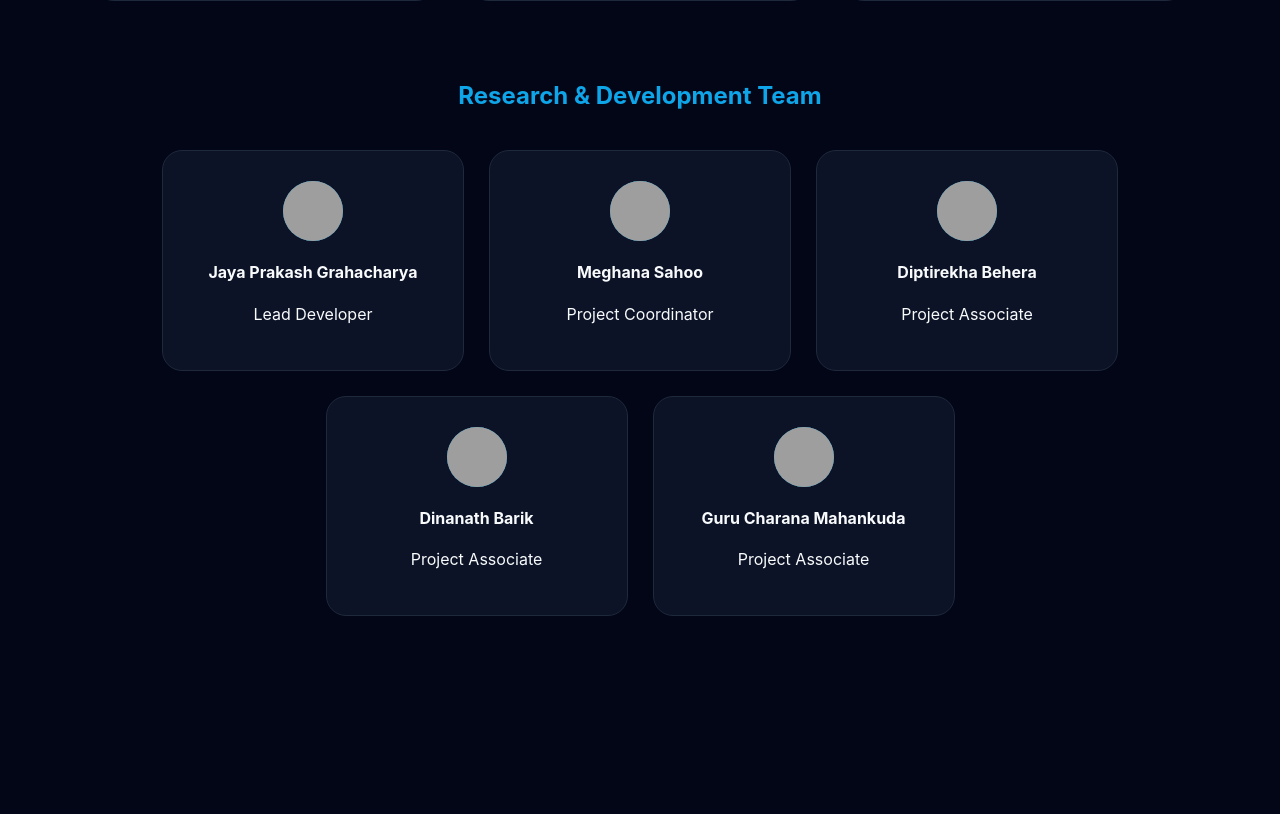
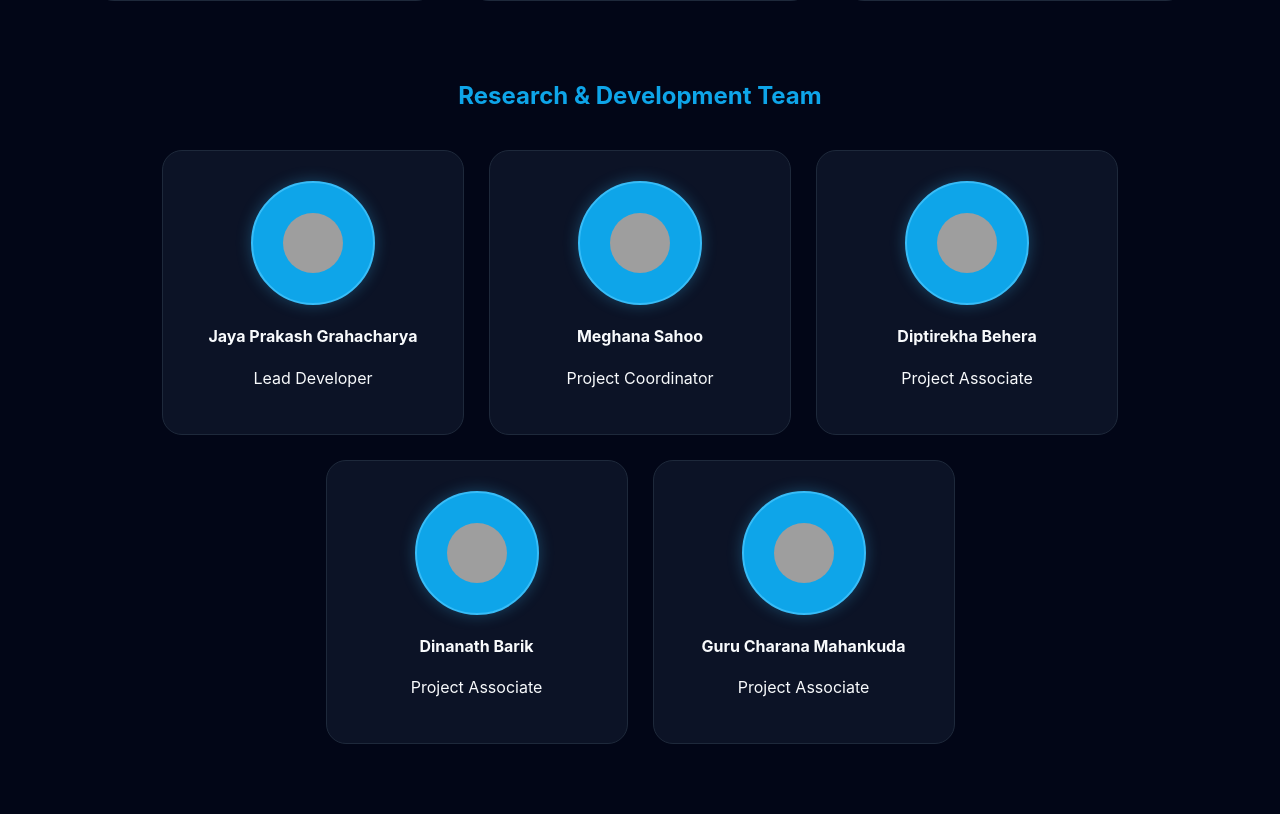
Before and after one commit to jaya-prakash-grahacharya/Project-Pramana-AI, a Flask app: page / in a window 1280 px wide. Shown: the part 540-1354 px from the top of the page. Before the commit the page ends 1156 px from the top, so only its background shows below. Run offline with Flask 3, Linux system fonts and the light colour scheme; grey boxes are pictures that could not be loaded.

Commit message:
Update index.html

```diff
--- a/templates/index.html
+++ b/templates/index.html
@@ -28,6 +28,8 @@
         .member-icon { width: 60px; height: 60px; background: var(--primary); border-radius: 50%; display: flex; align-items: center; justify-content: center; margin: 0 auto 20px; font-weight: 800; color: #020617;}
         .member-icon img{ width: 60px; height: 60px; border-radius: 50%; object-fit: cover; object-position: top;}
         .member-icon img:hover{width: 80px; height: 80px; border-radius: 50%; object-fit: cover; object-position: top;}
+        .member-icon { width: 120px; height: 120px; border-radius: 50%; margin: 0 auto 15px; background-size: cover; background-position: center; border: 2px solid #38bdf8;
+            box-shadow: 0 0 15px rgba(56, 189, 248, 0.3); pointer-events: none; user-select: none;  }
 
         #scan-overlay { position:fixed; top:0; left:0; width:100%; height:100%; background:rgba(2,6,23,0.98); z-index:9999; display:none; flex-direction:column; align-items:center; justify-content:center; font-family: monospace; color: #38bdf8; }
         .scan-line { position: absolute; width:100%; height:2px; background:#38bdf8; animation: scanAnim 3s linear infinite; }
```
